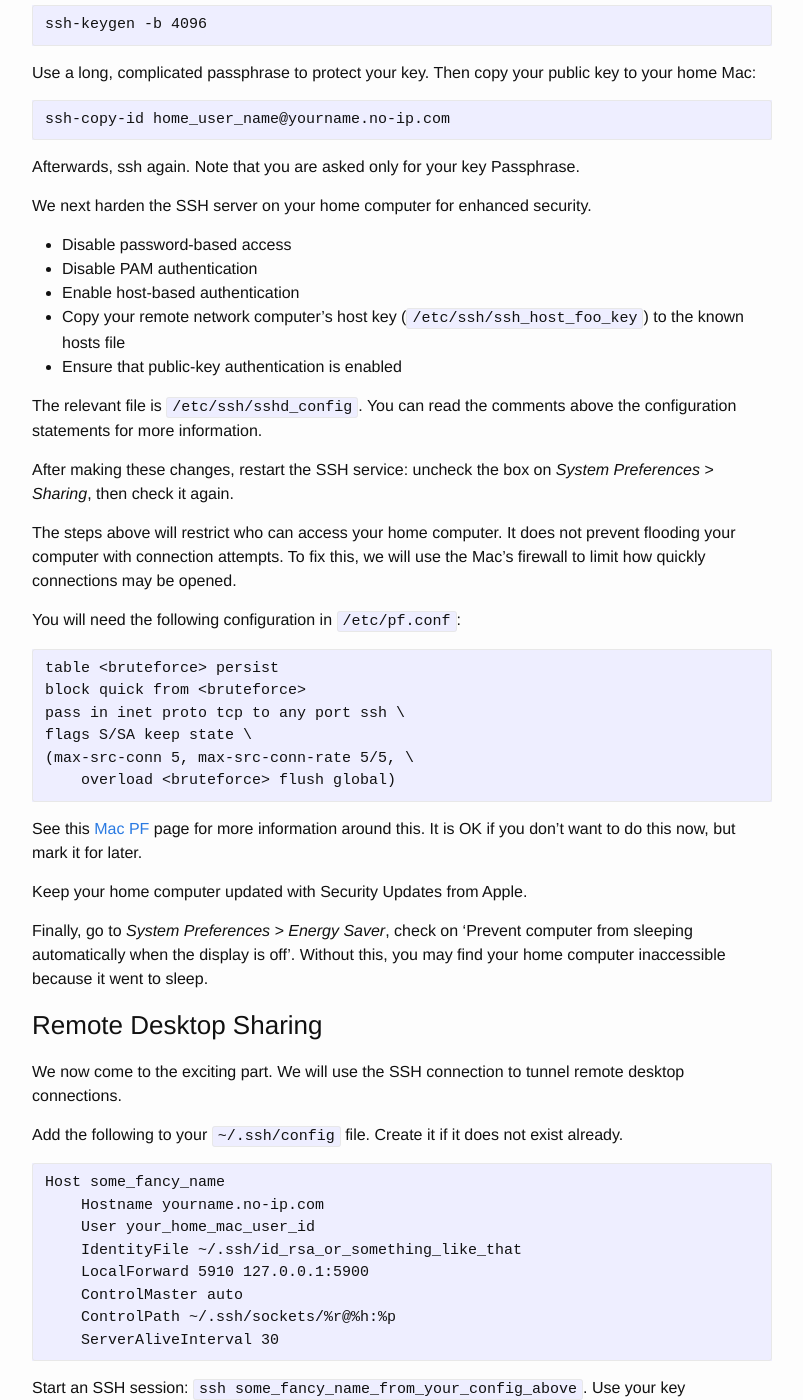
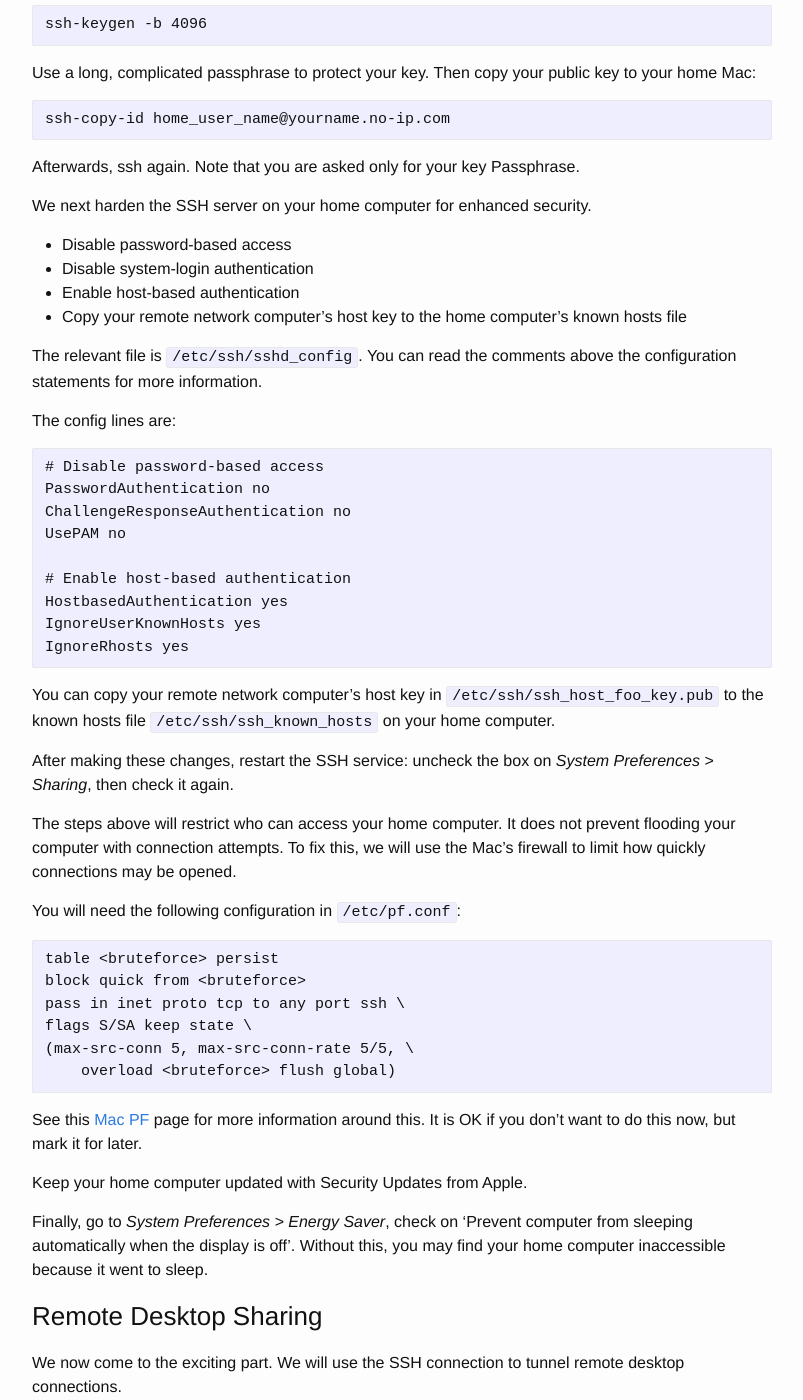
Before and after one commit to deepix/deepix.github.io, a Jekyll site: the page built from _posts/2017-11-26-mac-remote-desktop.markdown, in a window 1280 px wide and 1400 px high, scrolled down 1638 px. Shown: the whole window, without its empty margins (238-1041 px from the left). Built offline with Jekyll 4.4.1, drawn with Linux system fonts in a browser that asks for light colours; some of the changed text lies outside the part shown.

Commit message:
Add sshd config

````diff
--- a/_posts/2017-11-26-mac-remote-desktop.markdown
+++ b/_posts/2017-11-26-mac-remote-desktop.markdown
@@ -96,14 +96,31 @@ We next harden the SSH server on your home computer for enhanced
 security.
 
 * Disable password-based access
-* Disable PAM authentication
+* Disable system-login authentication
 * Enable host-based authentication
-* Copy your remote network computer's host key
-  (`/etc/ssh/ssh_host_foo_key`) to the known hosts file
-* Ensure that public-key authentication is enabled
+* Copy your remote network computer's host key to the home
+  computer's known hosts file
 
 The relevant file is `/etc/ssh/sshd_config`.  You can read the
 comments above the configuration statements for more information.
+
+The config lines are:
+
+```
+# Disable password-based access
+PasswordAuthentication no
+ChallengeResponseAuthentication no
+UsePAM no
+
+# Enable host-based authentication
+HostbasedAuthentication yes
+IgnoreUserKnownHosts yes
+IgnoreRhosts yes
+```
+
+You can copy your remote network computer's host key in
+`/etc/ssh/ssh_host_foo_key.pub` to the known hosts file
+`/etc/ssh/ssh_known_hosts` on your home computer.
 
 After making these changes, restart the SSH service: uncheck the box
 on _System Preferences > Sharing_, then check it again.
@@ -149,8 +166,6 @@ Host some_fancy_name
     User your_home_mac_user_id
     IdentityFile ~/.ssh/id_rsa_or_something_like_that
     LocalForward 5910 127.0.0.1:5900
-    ControlMaster auto
-    ControlPath ~/.ssh/sockets/%r@%h:%p
     ServerAliveInterval 30
 ```
 
````
